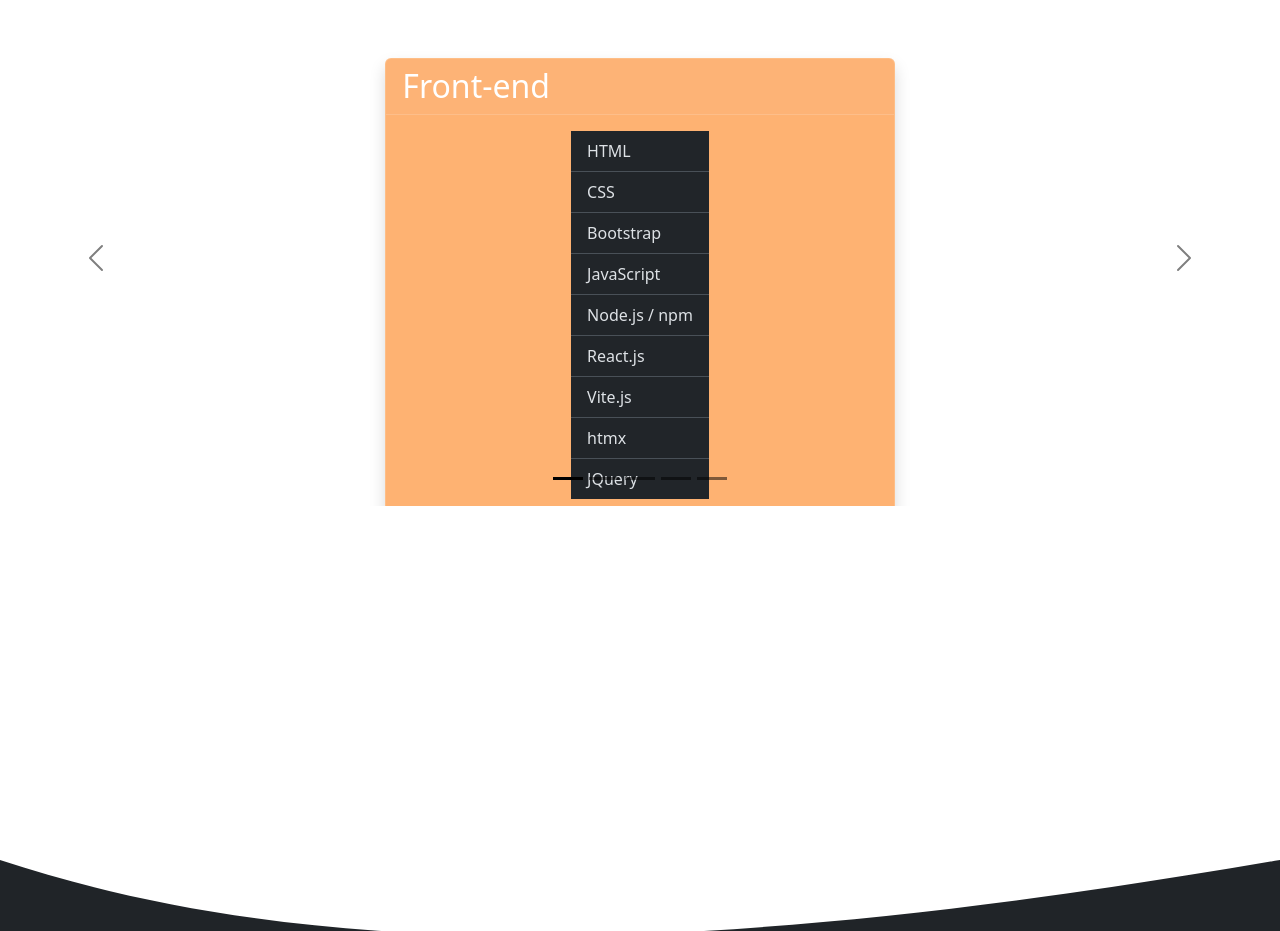
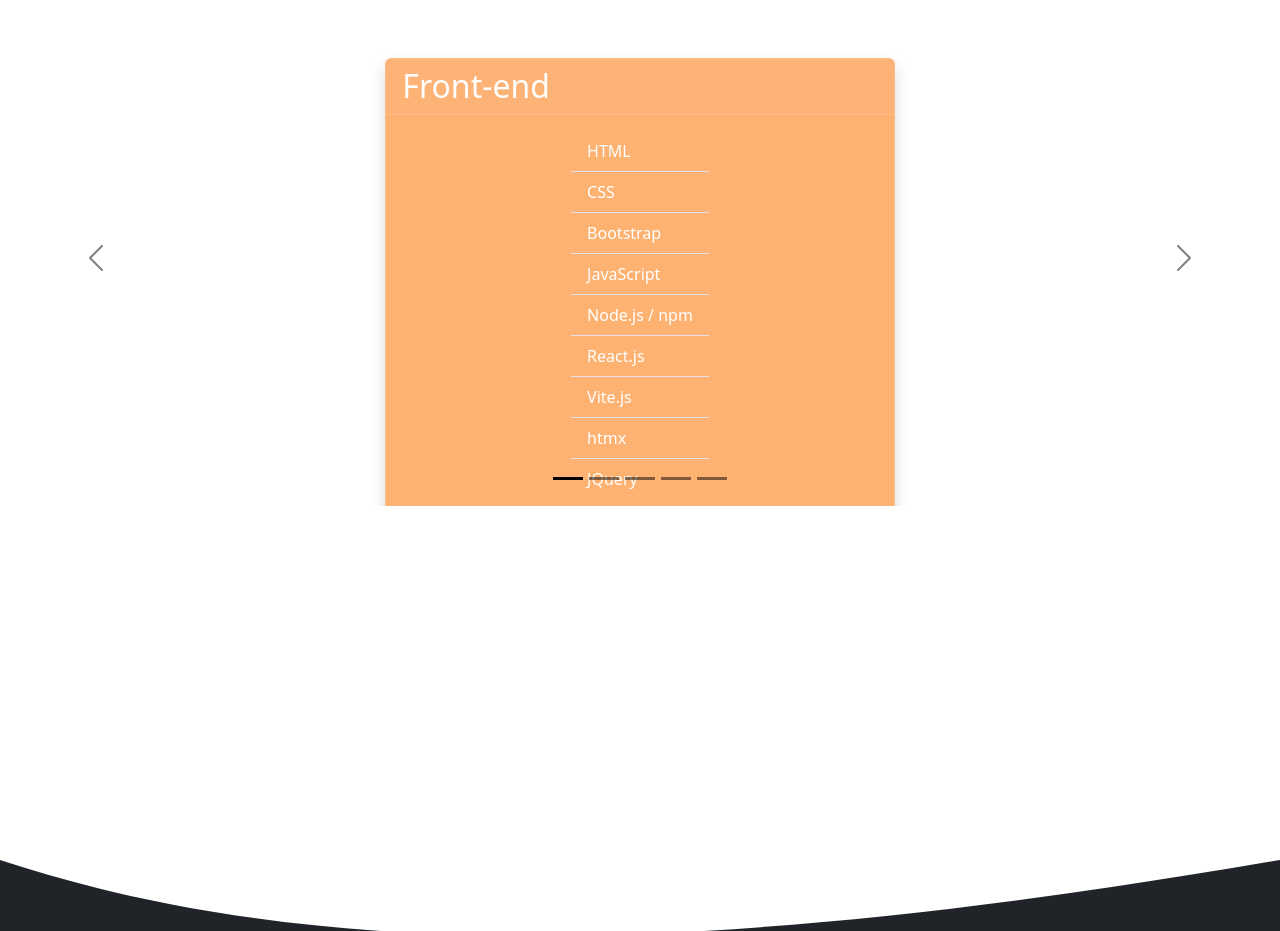
Before and after one commit to samier-fabien/samier_fabien_cv, a React (Vite) app: page /technologies in a window 1280 px wide. Shown: the part 1400-2331 px from the top of the page. Built offline with nearby package versions, Linux system fonts and the light colour scheme.

Commit message:
Création ListGroupFlushItem.jsx + mise en place des composants

```diff
--- /dev/null
+++ b/src/components/ListGroupFlushItem.jsx
@@ -0,0 +1,5 @@
+import React from "react";
+
+export default function ListGroupFlushItem({ children }) {
+  return <li className="list-group-item bg-transparent border-gray-300 text-white">{children}</li>;
+}
--- a/src/routes/Technologies.jsx
+++ b/src/routes/Technologies.jsx
@@ -5,6 +5,7 @@
 import CarouselCard from "../components/CarouselCard";
 import Carousel from "../components/Carousel";
 import ListGroupFlush from "../components/ListGroupFlush";
+import ListGroupFlushItem from "../components/ListGroupFlushItem";
 
 export default function Technologies() {
   const divRef = useRef(null);
@@ -37,24 +38,24 @@
             slides={[
               <CarouselCard headerTitle="Front-end" cardClasses="bg-orange-300 text-gray-700">
                 <ListGroupFlush>
-                  <li className="list-group-item">HTML</li>
-                  <li className="list-group-item">CSS</li>
-                  <li className="list-group-item">Bootstrap</li>
-                  <li className="list-group-item">JavaScript</li>
-                  <li className="list-group-item">Node.js / npm</li>
-                  <li className="list-group-item">React.js</li>
-                  <li className="list-group-item">Vite.js</li>
-                  <li className="list-group-item">htmx</li>
-                  <li className="list-group-item">JQuery</li>
+                  <ListGroupFlushItem>HTML</ListGroupFlushItem>
+                  <ListGroupFlushItem>CSS</ListGroupFlushItem>
+                  <ListGroupFlushItem>Bootstrap</ListGroupFlushItem>
+                  <ListGroupFlushItem>JavaScript</ListGroupFlushItem>
+                  <ListGroupFlushItem>Node.js / npm</ListGroupFlushItem>
+                  <ListGroupFlushItem>React.js</ListGroupFlushItem>
+                  <ListGroupFlushItem>Vite.js</ListGroupFlushItem>
+                  <ListGroupFlushItem>htmx</ListGroupFlushItem>
+                  <ListGroupFlushItem>JQuery</ListGroupFlushItem>
                 </ListGroupFlush>
               </CarouselCard>,
               <CarouselCard headerTitle="Back-end" cardClasses="bg-indigo-300 text-gray-700">
                 <ListGroupFlush>
-                  <li className="list-group-item">PHP</li>
-                  <li className="list-group-item">Composer</li>
-                  <li className="list-group-item">Symfony</li>
-                  <li className="list-group-item">Twig</li>
-                  <li className="list-group-item">Api Platform</li>
+                  <ListGroupFlushItem>PHP</ListGroupFlushItem>
+                  <ListGroupFlushItem>Composer</ListGroupFlushItem>
+                  <ListGroupFlushItem>Symfony</ListGroupFlushItem>
+                  <ListGroupFlushItem>Twig</ListGroupFlushItem>
+                  <ListGroupFlushItem>Api Platform</ListGroupFlushItem>
                 </ListGroupFlush>
               </CarouselCard>,
               <CarouselCard
@@ -62,32 +63,32 @@
                 cardClasses="bg-pink-300 text-gray-700"
               >
                 <ListGroupFlush>
-                  <li className="list-group-item">Trello</li>
-                  <li className="list-group-item">Figma</li>
-                  <li className="list-group-item">Draw.io (UML)</li>
-                  <li className="list-group-item">Looping-MCD (Merise)</li>
+                  <ListGroupFlushItem>Trello</ListGroupFlushItem>
+                  <ListGroupFlushItem>Figma</ListGroupFlushItem>
+                  <ListGroupFlushItem>Draw.io (UML)</ListGroupFlushItem>
+                  <ListGroupFlushItem>Looping-MCD (Merise)</ListGroupFlushItem>
                 </ListGroupFlush>
               </CarouselCard>,
               <CarouselCard headerTitle="Développement" cardClasses="bg-teal-300 text-gray-700">
                 <ListGroupFlush>
-                  <li className="list-group-item">VSCode</li>
-                  <li className="list-group-item">Docker</li>
-                  <li className="list-group-item">Docker compose</li>
-                  <li className="list-group-item">Git</li>
-                  <li className="list-group-item">Laragon / serveur PHP (selon l'OS)</li>
-                  <li className="list-group-item">Insomnia</li>
-                  <li className="list-group-item">Postman</li>
-                  <li className="list-group-item">Obsidian</li>
-                  <li className="list-group-item">Onenote</li>
+                  <ListGroupFlushItem>VSCode</ListGroupFlushItem>
+                  <ListGroupFlushItem>Docker</ListGroupFlushItem>
+                  <ListGroupFlushItem>Docker compose</ListGroupFlushItem>
+                  <ListGroupFlushItem>Git</ListGroupFlushItem>
+                  <ListGroupFlushItem>Laragon / serveur PHP (selon l'OS)</ListGroupFlushItem>
+                  <ListGroupFlushItem>Insomnia</ListGroupFlushItem>
+                  <ListGroupFlushItem>Postman</ListGroupFlushItem>
+                  <ListGroupFlushItem>Obsidian</ListGroupFlushItem>
+                  <ListGroupFlushItem>Onenote</ListGroupFlushItem>
                 </ListGroupFlush>
               </CarouselCard>,
               <CarouselCard headerTitle="Design" cardClasses="bg-cyan-300 text-gray-700">
                 <ListGroupFlush>
-                  <li className="list-group-item">Illustrator</li>
-                  <li className="list-group-item">Inkscape</li>
-                  <li className="list-group-item">Gimp</li>
-                  <li className="list-group-item">Photoshop</li>
-                  <li className="list-group-item">Générateurs en ligne</li>
+                  <ListGroupFlushItem>Illustrator</ListGroupFlushItem>
+                  <ListGroupFlushItem>Inkscape</ListGroupFlushItem>
+                  <ListGroupFlushItem>Gimp</ListGroupFlushItem>
+                  <ListGroupFlushItem>Photoshop</ListGroupFlushItem>
+                  <ListGroupFlushItem>Générateurs en ligne</ListGroupFlushItem>
                 </ListGroupFlush>
               </CarouselCard>,
             ]}
```
